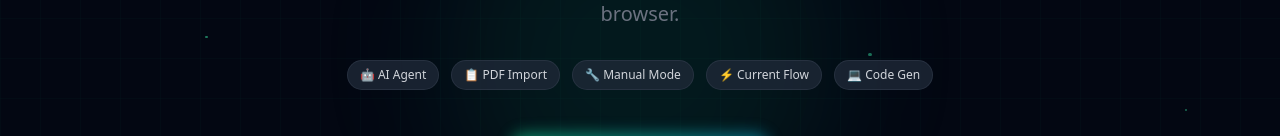
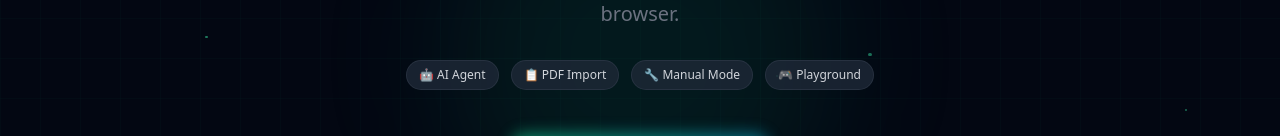
Before and after one commit to RiyaZingade/kiroHacks, a React (Vite) app in the folder frontend/: page / in a window 1280 px wide. Shown: the part 342-478 px from the top of the page. Built offline with nearby package versions, Linux system fonts and the light colour scheme; no server answers.

Commit message:
chore: Modify writeup doc and update landing page

```diff
--- a/frontend/src/components/LandingPage.jsx
+++ b/frontend/src/components/LandingPage.jsx
@@ -109,8 +109,7 @@ export default function LandingPage() {
             { label: '🤖 AI Agent', href: '/app?mode=agent&chat=open' },
             { label: '📋 PDF Import', href: '/app?upload=pdf' },
             { label: '🔧 Manual Mode', href: '/app?mode=manual' },
-            { label: '⚡ Current Flow', href: '/app?play=true' },
-            { label: '💻 Code Gen', href: '/app?generate=true' },
+            { label: '🎮 Playground', href: '/app' },
           ].map((f) => (
             <a key={f.label} href={f.href} className="px-3 py-1.5 rounded-full text-xs font-medium bg-gray-800/80 text-gray-300 border border-gray-700/50 hover:border-emerald-500/50 hover:text-emerald-300 transition-colors cursor-pointer">
               {f.label}
```
Also changed, not shown: 2 other files (tests, documents, lock files or other folders).
